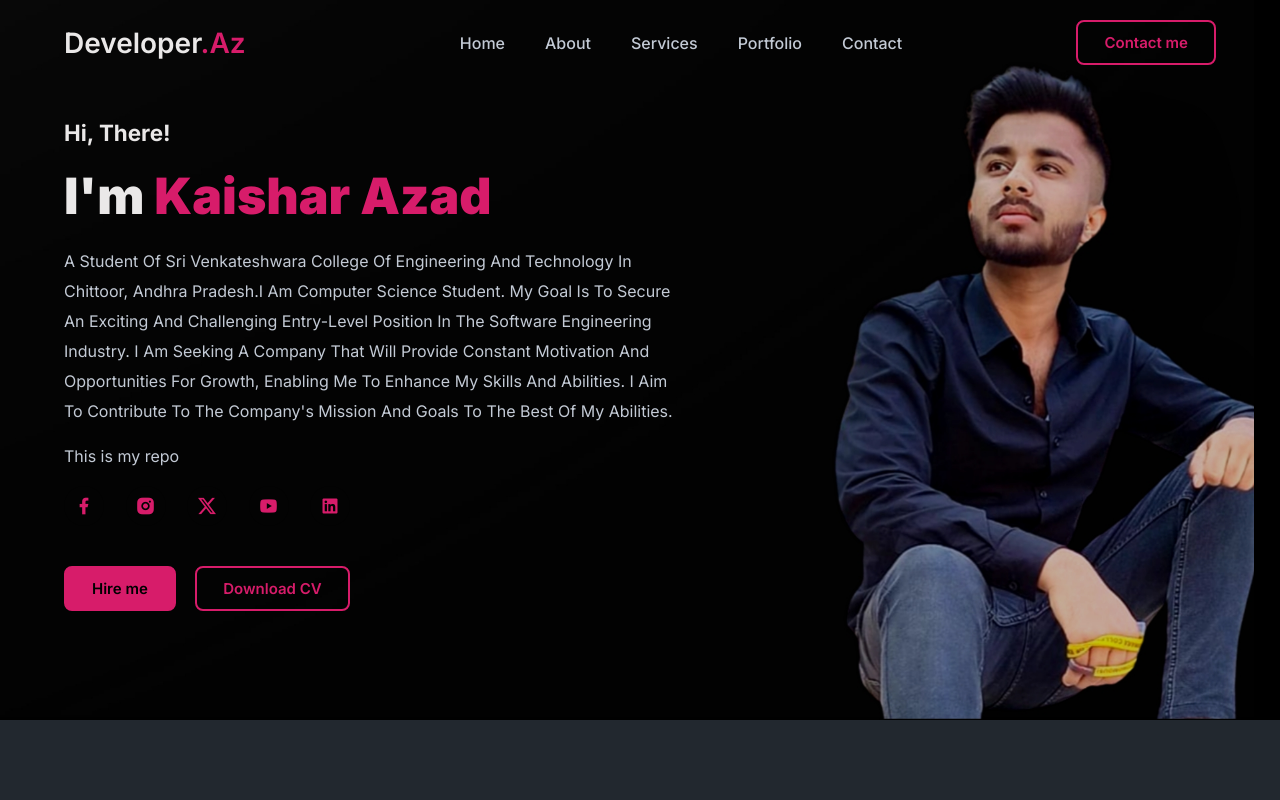
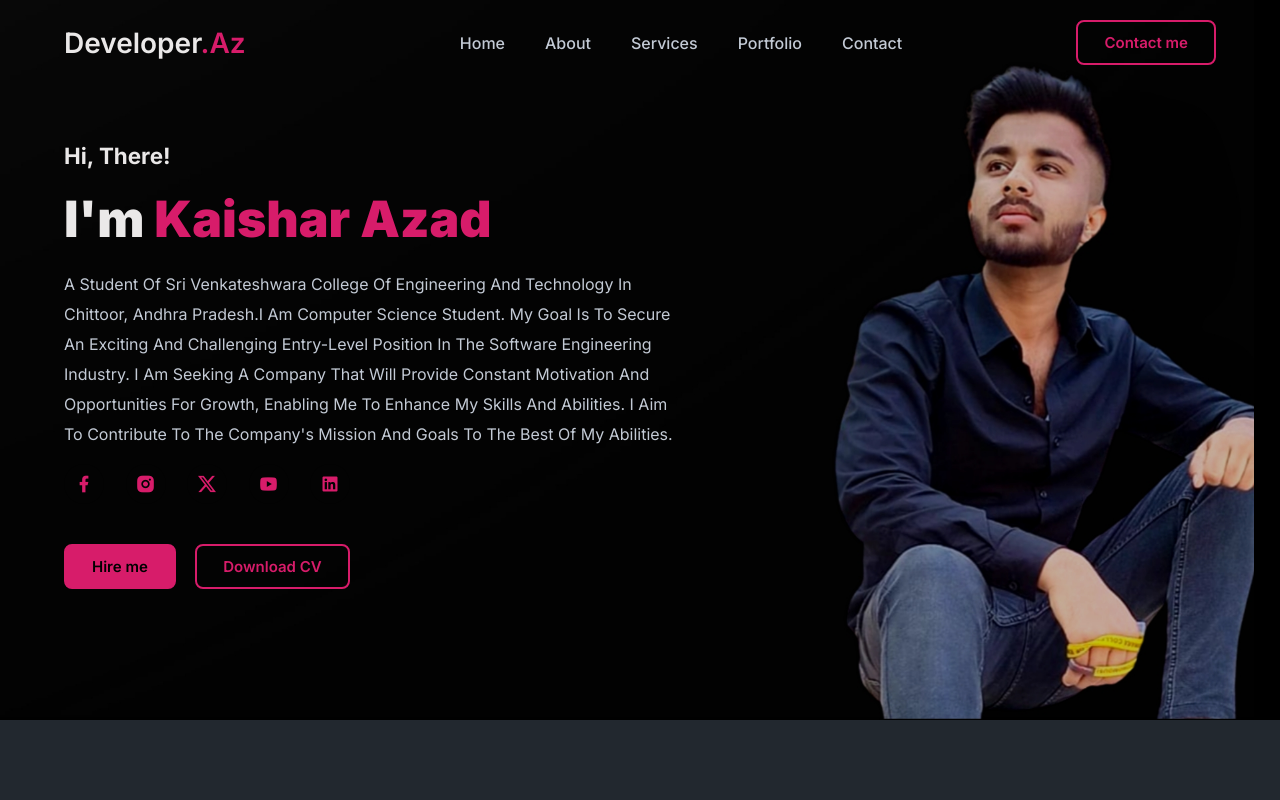
Before and after one commit to Kaisharazad6/my-portfolio, a plain HTML site: page index.html in a window 1280 px wide. Shown: the top 800 px of the page. Drawn offline with nearby package versions, Linux system fonts and the light colour scheme; files whose address does not match are found by name.

Commit message:
Update index.html

```diff
--- a/index.html
+++ b/index.html
@@ -39,7 +39,6 @@
                 I Am Seeking A Company That Will Provide Constant Motivation And Opportunities For Growth, Enabling Me To Enhance My Skills And Abilities.
                 I Aim To Contribute To The Company's Mission And Goals To The Best Of My Abilities.
                 </p>
-                <p>This is my repo</p>
                 <div class="social">
                     <a href="https://www.facebook.com/heartlessboyazad"><i class="ri-facebook-fill"></i></a>
                     <a href="https://www.instagram.com/_azadd___?igsh=MTc2YW1iZDJtOXUycw=="><i class="ri-instagram-fill"></i></a>
```
